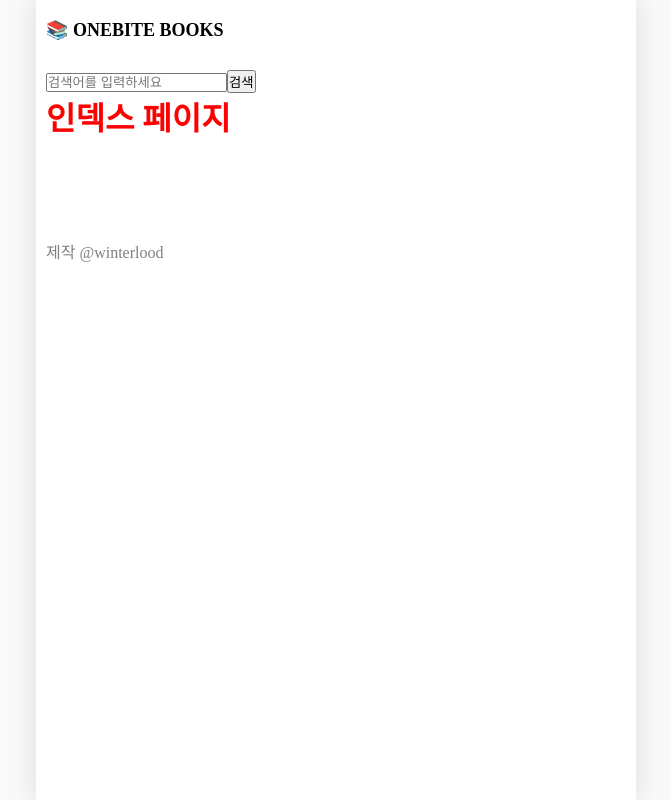
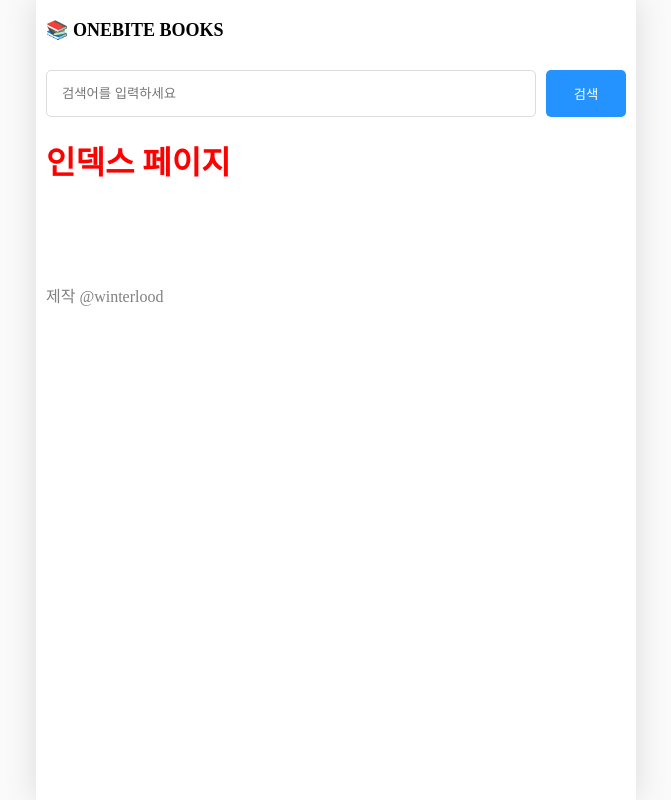
Before and after one commit to wjdxodbs/study, a Next.js app in the folder onebite-next/section2/: page / in a window 1280 px wide. Shown: the whole page, without its empty margins (304-975 px from the left). Built offline with nearby package versions, Linux system fonts and the light colour scheme.

Commit message:
세션3 - 페이지별 레이아웃 설정하기

```diff
--- a/onebite-next/section2/src/components/GlobalLayout.module.css
+++ b/onebite-next/section2/src/components/GlobalLayout.module.css
@@ -3,7 +3,6 @@
   min-height: 100vh;
   background-color: white;
   margin: 0 auto;
-
   box-shadow: rgba(100, 100, 100, 0.2) 0px 0px 29px 0px;
   padding: 0 10px;
 }
--- /dev/null
+++ b/onebite-next/section2/src/components/SearchableLayout.module.css
@@ -0,0 +1,21 @@
+.searchbar_container {
+  display: flex;
+  gap: 10px;
+  margin-bottom: 20px;
+
+  & > input {
+    flex: 1;
+    padding: 15px;
+    border-radius: 5px;
+    border: 1px solid rgb(220, 220, 220);
+  }
+
+  & > button {
+    background-color: rgb(37, 147, 255);
+    color: #fff;
+    width: 80px;
+    border-radius: 5px;
+    border: none;
+    cursor: pointer;
+  }
+}
--- a/onebite-next/section2/src/components/searchable-layout.tsx
+++ b/onebite-next/section2/src/components/SearchableLayout.tsx
@@ -1,6 +1,6 @@
 import { useRouter } from "next/router";
 import { ReactNode, useEffect, useState } from "react";
-// import styles from "./searchable-layout.module.css";
+import styles from "./SearchableLayout.module.css";
 
 interface Props {
   children: ReactNode;
@@ -29,8 +29,7 @@
 
   return (
     <div>
-      <div>
-        <form onSubmit={onSubmitSearch}>
+      <form className={styles.searchbar_container} onSubmit={onSubmitSearch}>
         <input
           placeholder="검색어를 입력하세요"
           onChange={onChangeSearch}
@@ -38,7 +37,6 @@
         />
         <button type="submit">검색</button>
       </form>
-      </div>
       {children}
     </div>
   );
--- a/onebite-next/section2/src/pages/api/hello.ts
+++ /dev/null
@@ -1,13 +0,0 @@
-// Next.js API route support: https://nextjs.org/docs/api-routes/introduction
-import type { NextApiRequest, NextApiResponse } from "next";
-
-type Data = {
-  name: string;
-};
-
-export default function handler(
-  req: NextApiRequest,
-  res: NextApiResponse<Data>,
-) {
-  res.status(200).json({ name: "John Doe" });
-}
--- a/onebite-next/section2/src/pages/index.tsx
+++ b/onebite-next/section2/src/pages/index.tsx
@@ -1,4 +1,4 @@
-import SearchableLayout from "@/components/searchable-layout";
+import SearchableLayout from "@/components/SearchableLayout";
 import style from "./index.module.css";
 import { ReactNode, useEffect } from "react";
 import { InferGetServerSidePropsType } from "next";
--- a/onebite-next/section2/src/pages/search/index.tsx
+++ b/onebite-next/section2/src/pages/search/index.tsx
@@ -1,4 +1,4 @@
-import SearchableLayout from "@/components/searchable-layout";
+import SearchableLayout from "@/components/SearchableLayout";
 // import fetchBooks from "@/lib/fetch-books";
 import { GetServerSidePropsContext } from "next";
 import { useRouter } from "next/router";
--- a/onebite-next/section2/src/pages/test.tsx
+++ /dev/null
@@ -1,3 +0,0 @@
-export default function Test() {
-  return <h1>test 페이지</h1>;
-}
```
Also changed, not shown: onebite-next/section2/src/components/searchable-layout.module.css (deleted), onebite-next/section2/src/pages/fonts/GeistMonoVF.woff (deleted), onebite-next/section2/src/pages/fonts/GeistVF.woff (deleted). Lines whose indentation alone changed are shown as unchanged.
